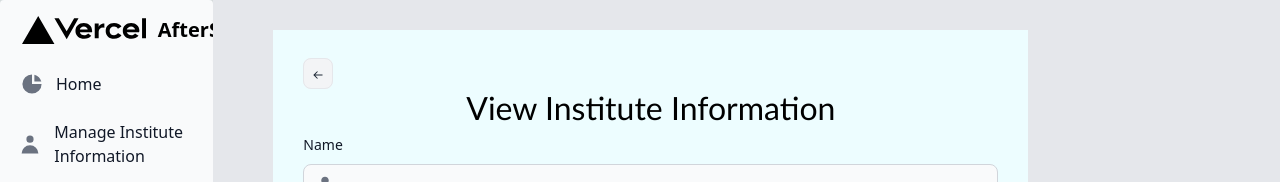
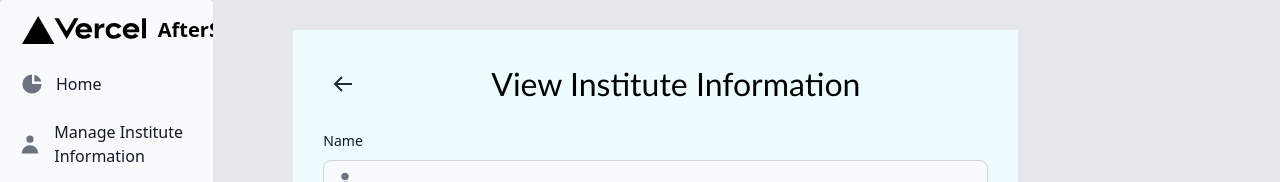
Before and after one commit to Lynxpetal/afterspm-fyp, a Next.js app: page /instituteAdmin/instituteDetails in a window 1280 px wide. Shown: the top 182 px of the page. Built offline with nearby package versions, Linux system fonts and the light colour scheme; no server answers; the database is empty.

Commit message:
Update few css?

```diff
--- a/package.json
+++ b/package.json
@@ -10,19 +10,19 @@
   },
   "dependencies": {
     "@tailwindcss/forms": "^0.5.6",
-    "@tanstack/react-query": "^5.4.3",
+    "@tanstack/react-query": "^5.7.2",
     "clsx": "^2.0.0",
     "eventsource-parser": "^1.1.1",
     "firebase": "^10.5.2",
     "flowbite": "^2.0.0",
     "flowbite-react": "^0.6.4",
-    "nanoid": "^5.0.2",
+    "nanoid": "^5.0.3",
     "next": "14.0.1",
     "openai": "^4.14.2",
     "react": "^18",
     "react-dom": "^18",
     "react-firebase-hooks": "^5.1.1",
-    "react-hook-form": "^7.47.0",
+    "react-hook-form": "^7.48.2",
     "react-icons": "^4.11.0",
     "react-router-dom": "^6.18.0",
     "react-spinners": "^0.13.8",
--- a/src/app/instituteAdmin/addInstitute/page.tsx
+++ b/src/app/instituteAdmin/addInstitute/page.tsx
@@ -1,5 +1,5 @@
 'use client';
-import { Button, Label, TextInput, FileInput, Toast } from 'flowbite-react'
+import { Button, Label, TextInput, FileInput, Toast, Kbd } from 'flowbite-react'
 import { useForm } from 'react-hook-form'
 import { useState, useEffect } from 'react'
 import { BiSolidUser } from 'react-icons/bi'
@@ -12,7 +12,9 @@ import { storage } from '@/app/FirebaseConfig/firebaseConfig'
 import { addDoc, collection, serverTimestamp } from "firebase/firestore"
 import { db } from '@/app/FirebaseConfig/firebaseConfig'
 import { useRouter } from 'next/navigation'
-import { HiCheck, HiExclamation, HiX } from 'react-icons/hi'
+import { HiCheck } from 'react-icons/hi'
+import Link from 'next/link'
+import { AiOutlineClose } from 'react-icons/ai'
 
 
 type addInstituteFormValues = {
@@ -179,10 +181,21 @@ export default function InstituteAdmin() {
           </button>
         </Toast>
       )}
-      <form style={{ margin: '20px' }} onSubmit={handleSubmit(addInstitute)} noValidate>
+      <form style={{ margin: '20px' }}>
         <div className="card" style={{ margin: '30px' }}>
           <div style={{ backgroundColor: "#EDFDFF", margin: '30px', padding: '30px', width: '75%' }}>
-            <h1 className="loginHeader">Add New Institute</h1>
+            <div style={{ paddingBottom: '20px' }}>
+              <div style={{ display: 'flex', alignItems: 'center', justifyContent: 'space-between' }}>
+                <Link href={{ pathname: '/instituteAdmin' }}>
+                  <Kbd icon={AiOutlineClose} style={{ fontSize: '24px', backgroundColor: 'transparent', border: 'none' }} />
+                </Link>
+                <h1 className="loginHeader">Add New Institute</h1>
+                <div>
+                  <Kbd icon={HiCheck} onClick={handleSubmit(addInstitute)} style={{ fontSize: '24px', backgroundColor: 'transparent', border: 'none' }} />
+                </div>
+              </div>
+            </div>
+
             <div style={{ paddingBottom: '20px' }}>
               <div className="mb-2 block">
                 <Label htmlFor="name" value="Name" />
@@ -308,8 +321,6 @@ export default function InstituteAdmin() {
                 {instituteImageFormatError && <p className="addInstituteValidationError">{instituteImageFormatError}</p>}
               </div>
             </div>
-
-            <Button type="submit">Add</Button>
           </div>
         </div>
       </form>
--- a/src/app/instituteAdmin/instituteDetails/page.tsx
+++ b/src/app/instituteAdmin/instituteDetails/page.tsx
@@ -3,7 +3,7 @@ import React, { useEffect, useState } from "react"
 import { useSearchParams } from 'next/navigation'
 import { doc, getDoc } from "firebase/firestore"
 import { db } from "../../FirebaseConfig/firebaseConfig"
-import {  Label, TextInput, Kbd } from 'flowbite-react'
+import { Label, TextInput, Kbd } from 'flowbite-react'
 import { BiSolidUser } from 'react-icons/bi'
 import { ImLocation2 } from 'react-icons/im'
 import { BsFillTelephoneFill } from 'react-icons/bs'
@@ -73,13 +73,16 @@ export default function InstituteDetails() {
       <h1>Loading...</h1>
     </div>
   return (
+    <form style={{ margin: '20px' }}>
     <div className="card" style={{ margin: '30px' }}>
       <div style={{ backgroundColor: "#EDFDFF", margin: '30px', padding: '30px', width: '75%' }}>
-        <div>
-          <Link href ={{pathname: '/instituteAdmin'}}>
-            <Kbd icon={BiArrowBack} />
+        <div style={{ paddingBottom: '20px' }}>
+        <div style={{ display: 'flex', flexDirection: 'row', alignItems: 'center', justifyContent: 'space-between' }}>
+            <Link href={{ pathname: '/instituteAdmin' }}>
+              <Kbd icon={BiArrowBack} style={{ fontSize: '24px', backgroundColor: 'transparent', border: 'none' }} />
             </Link>
-          <h1 className="loginHeader">View Institute Information</h1>
+            <h1 className="loginHeader" style={{ marginLeft: 'auto', marginRight: 'auto' }}>View Institute Information</h1>
+          </div>
         </div>
 
       <div style={{ paddingBottom: '20px' }}>
@@ -142,9 +145,9 @@ export default function InstituteDetails() {
           <img src={instituteImageUrl} height="auto" width="auto" />
           </div>
           </div>
-
         </div>
       </div>
+    </form>
   )
 
 }
--- a/src/app/instituteAdmin/page.tsx
+++ b/src/app/instituteAdmin/page.tsx
@@ -73,7 +73,6 @@ export default function InstituteAdmin() {
       <h1>Loading...</h1>
     </div>
   return (
-
     <div className="card" style={{ margin: '30px' }}>
       <div style={{ display: 'flex', alignItems: 'center' }}>
         <h2 style={{ color: 'black', display: 'flex', alignItems: 'center' }}>
@@ -82,7 +81,7 @@ export default function InstituteAdmin() {
         </h2>
       </div>
       <div>
-        <Button style={{ backgroundColor: "#B8FFCC", color: "black", margin: "30px" }}>
+        <Button style={{ backgroundColor: "#B8FFCC", color: "black", marginBottom: "30px", marginTop: "30px" }}>
           <GrAddCircle className="mr-2 h-5 w-5" />
           <Link href={{pathname: '/instituteAdmin/addInstitute'}}>Add Institute</Link>
         </Button>
@@ -136,7 +135,7 @@ export default function InstituteAdmin() {
           </Table.Body>
         </Table>
       </div>
-      <div className="flex overflow-x-auto sm:justify-left" style={{color:"black"}}>
+      <div className="flex overflow-x-auto sm:justify-left" style={{color:"black", marginTop:"10px"}}>
         <h1>Showing {currentPage} to {totalPages} of {totalData} Entries </h1>
       </div>
       <div className="flex overflow-x-auto sm:justify-left">
```
Also changed, not shown: 1 other file (tests, documents, lock files or other folders). Lines whose indentation alone changed are shown as unchanged.
